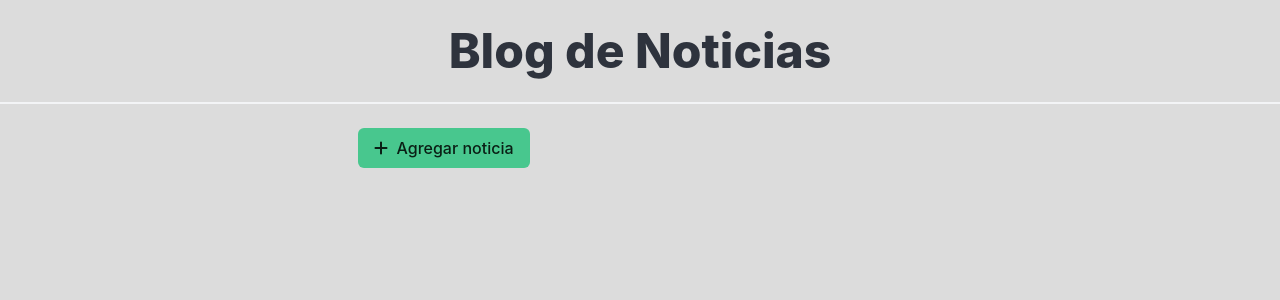
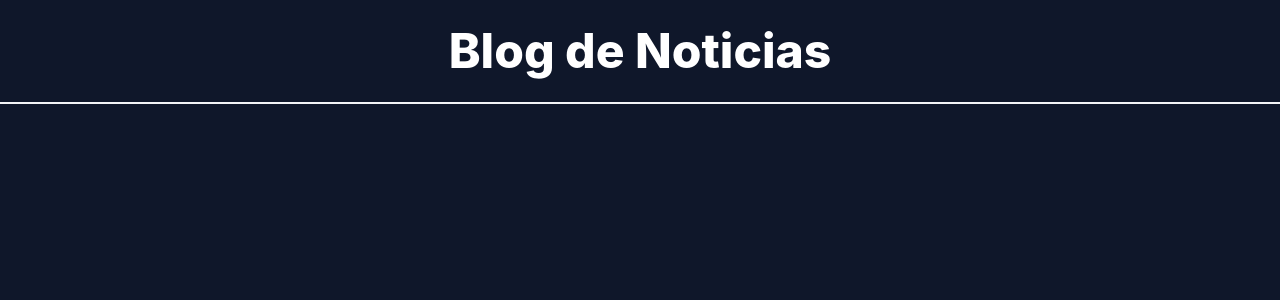
Before and after one commit to sicandistroyer/CN2_PRAC_EXAM_26, a Flask app: page / in a window 1280 px wide. Shown: the top 300 px of the page. Run offline with Flask 3, Linux system fonts and the light colour scheme; some libraries are stand-ins or nearby versions.

Commit message:
Feat ver noticias

```diff
--- a/templates/base.html
+++ b/templates/base.html
@@ -1,5 +1,5 @@
 <!DOCTYPE html>
-<html class="theme-light" style="background-color: gainsboro;">
+<html class="theme-light" style="background-color: #0F172A;">
   <head>
     <meta charset="utf-8">
     <meta name="viewport" content="width=device-width, initial-scale=1">
@@ -10,7 +10,7 @@
   <body >
     <header>
         <br>
-        <h1 class="title has-text-centered is-1">Blog de Noticias</h1>
+        <h1 class="title has-text-centered has-text-white is-1 ">Blog de Noticias</h1>
         <hr>
     </header>
     <div class="container">
--- a/templates/index.html
+++ b/templates/index.html
@@ -3,7 +3,7 @@
 {% block content%}
 <div class="columns">
     <div class="column is-offset-3 is-6">
-		    <a  href="{{ url_for('add_post') }}" class="button is-success"><i class="fa-solid fa-plus"></i> &nbsp; Agregar noticia</a>
+		    <!-- <a  href="{{ url_for('add_post') }}" class="button is-success"><i class="fa-solid fa-plus"></i> &nbsp; Agregar noticia</a> -->
         <br><br>
         {% for post in posts %}
         <div class="card">
```
Also changed, not shown: requirements.txt (+5 -5 lines).
